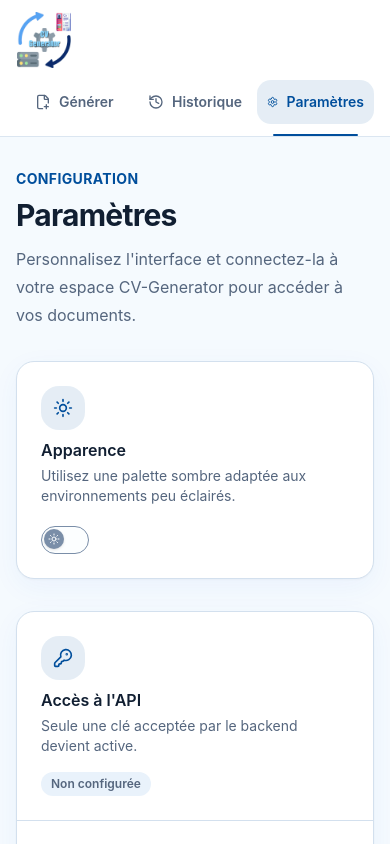
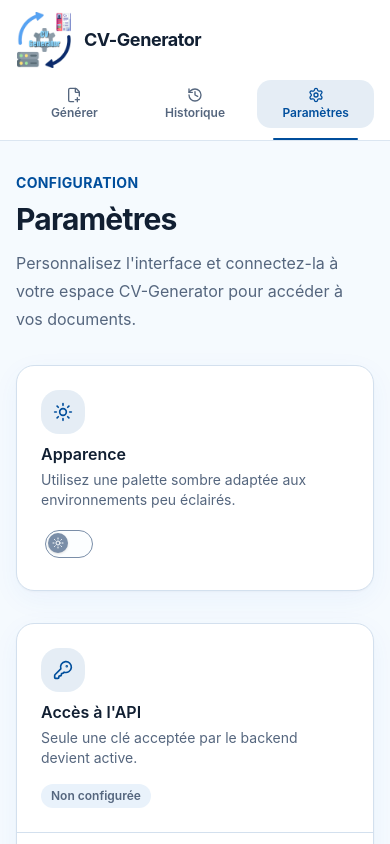
Before and after one commit to gass-an/CV-Generator, a React (Vite) app in the folder generatorweb-service/: page /parametres in a window 390 px wide. Shown: the top 844 px of the page. Built offline with nearby package versions, Linux system fonts and the light colour scheme.

Commit message:
fix(front): amélioration du responsive mobile et de la prévisualisation PDF

```diff
--- a/generatorweb-service/src/components/DocumentDownloadActions.tsx
+++ b/generatorweb-service/src/components/DocumentDownloadActions.tsx
@@ -101,7 +101,9 @@ export function DocumentDownloadActions({
 
   return (
     <div className="space-y-2">
-      <div className={`grid grid-cols-2 gap-2 ${compact ? "text-xs" : ""}`}>
+      <div
+        className={`grid grid-cols-1 gap-2 min-[360px]:grid-cols-2 ${compact ? "text-xs" : ""}`}
+      >
         {(["docx", "pdf"] as const).map((format) => (
           <button
             key={format}
--- a/generatorweb-service/src/components/DocumentPreview.tsx
+++ b/generatorweb-service/src/components/DocumentPreview.tsx
@@ -130,14 +130,15 @@ export function DocumentPreview() {
 
   return (
     <Card className="overflow-hidden py-0 lg:sticky lg:top-28">
-      <div className="border-border flex items-center justify-between gap-3 border-b px-5 py-4 sm:px-6">
-        <div>
+      <div className="border-border flex items-start justify-between gap-3 border-b px-4 py-4 sm:items-center sm:px-6">
+        <div className="min-w-0">
           <h2 className="font-semibold">Suivi du document</h2>
           <p className="text-muted-foreground mt-0.5 text-xs">
             Statut réel communiqué par le backend
           </p>
         </div>
         <Badge
+          className="shrink-0"
           variant={
             state.phase === "failed" ||
             state.phase === "interrupted" ||
--- a/generatorweb-service/src/components/PdfPreviewDialog.tsx
+++ b/generatorweb-service/src/components/PdfPreviewDialog.tsx
@@ -59,34 +59,40 @@ export function PdfPreviewDialog({
   return (
     <div
       ref={dialog}
-      className="bg-overlay fixed inset-0 z-50 flex items-start justify-center overflow-y-auto p-3 sm:p-6"
+      className="bg-overlay fixed inset-0 z-50 flex items-start justify-center overflow-y-auto p-2 sm:p-6"
       role="dialog"
       aria-modal="true"
       aria-labelledby={titleId}
     >
-      <div className="bg-card border-border my-auto w-full max-w-5xl rounded-xl border shadow-xl">
-        <div className="border-border flex items-start justify-between gap-4 border-b p-4 sm:p-5">
-          <div>
-            <h2 id={titleId} className="font-semibold">
+      <div className="bg-card border-border my-auto flex max-h-[calc(100svh-1rem)] w-full max-w-5xl min-w-0 flex-col overflow-hidden rounded-xl border shadow-xl sm:max-h-[calc(100svh-3rem)]">
+        <div className="border-border flex shrink-0 items-start justify-between gap-3 border-b p-3 sm:gap-4 sm:p-5">
+          <div className="min-w-0">
+            <h2 id={titleId} className="font-semibold break-words">
               {title}
             </h2>
             {subtitle ? (
-              <p className="text-muted-foreground mt-1 text-sm">{subtitle}</p>
+              <p className="text-muted-foreground mt-1 text-sm break-words">
+                {subtitle}
+              </p>
             ) : null}
           </div>
           <button
             ref={closeButton}
             type="button"
             onClick={onClose}
-            className="hover:bg-muted flex size-10 items-center justify-center rounded-lg"
+            className="hover:bg-muted flex size-11 shrink-0 items-center justify-center rounded-lg"
             aria-label="Fermer la prévisualisation"
           >
             <X className="size-5" aria-hidden="true" />
           </button>
         </div>
-        <div className="bg-muted/50 p-3 sm:p-5">{children}</div>
+        <div className="bg-muted/50 min-h-0 overflow-y-auto p-2 sm:p-5">
+          {children}
+        </div>
         {footer ? (
-          <div className="border-border border-t p-4 sm:p-5">{footer}</div>
+          <div className="border-border shrink-0 border-t p-3 sm:p-5">
+            {footer}
+          </div>
         ) : null}
       </div>
     </div>
--- a/generatorweb-service/src/components/PdfViewer.tsx
+++ b/generatorweb-service/src/components/PdfViewer.tsx
@@ -18,7 +18,7 @@ export function PdfPreviewContent({
         data={state.url}
         type="application/pdf"
         aria-label={title}
-        className="h-[65vh] min-h-[480px] w-full rounded-lg border"
+        className="h-[50svh] min-h-64 w-full rounded-lg border sm:h-[65vh] sm:min-h-[480px]"
       >
         <p className="text-muted-foreground p-5 text-sm">
           Votre navigateur ne peut pas afficher ce PDF. Utilisez le bouton de
--- a/generatorweb-service/src/components/ResumeImporter.tsx
+++ b/generatorweb-service/src/components/ResumeImporter.tsx
@@ -122,10 +122,10 @@ export function ResumeImporter() {
               <FileCheck2 className="size-5" aria-hidden="true" />
             </span>
             <div className="min-w-0">
-              <p className="truncate font-semibold">
+              <p className="font-semibold break-words">
                 {metadata.candidateName || "Nom non renseigné"}
               </p>
-              <p className="text-muted-foreground mt-0.5 truncate text-sm">
+              <p className="text-muted-foreground mt-0.5 text-sm break-words">
                 {metadata.professionalTitle ||
                   "Intitulé professionnel non renseigné"}
               </p>
@@ -147,7 +147,7 @@ export function ResumeImporter() {
           </button>
         </div>
 
-        <dl className="mt-5 grid grid-cols-3 gap-2">
+        <dl className="mt-5 grid grid-cols-1 gap-2 min-[375px]:grid-cols-3">
           <div className="bg-card rounded-lg border p-3 text-center">
             <BriefcaseBusiness
               className="text-primary mx-auto size-4"
@@ -175,7 +175,7 @@ export function ResumeImporter() {
         </dl>
 
         <div className="border-border mt-4 flex flex-col gap-3 border-t pt-4 sm:flex-row sm:items-center sm:justify-between">
-          <p className="text-muted-foreground min-w-0 truncate text-xs">
+          <p className="text-muted-foreground min-w-0 text-xs break-all">
             {fileName} · {formatFileSize(fileSize)}
           </p>
           <label
--- a/generatorweb-service/src/components/layout/AppLayout.tsx
+++ b/generatorweb-service/src/components/layout/AppLayout.tsx
@@ -19,26 +19,26 @@ export function AppLayout() {
         <div className="mx-auto flex w-full max-w-7xl flex-col gap-3 px-4 py-3 sm:px-6 lg:flex-row lg:items-center lg:justify-between lg:gap-8 lg:px-8">
           <NavLink
             to="/"
-            className="flex w-fit items-center gap-3 rounded-lg"
+            className="flex max-w-full items-center gap-3 rounded-lg"
             aria-label="CV-Generator — accueil"
           >
             <BrandLogo brand="cv-generator" />
-            <span className="hidden sm:block">
+            <span className="min-w-0">
               <span className="block text-lg font-bold tracking-tight">
                 CV-Generator
               </span>
-              <span className="text-muted-foreground block text-xs">
+              <span className="text-muted-foreground hidden text-xs sm:block">
                 Votre candidature, mieux préparée
               </span>
             </span>
           </NavLink>
 
-          <div className="flex items-center gap-3 lg:ml-auto">
+          <div className="flex w-full min-w-0 items-center gap-3 lg:ml-auto lg:w-auto">
             <Badge variant="outline" className="hidden xl:inline-flex">
               Projet HackAVP
             </Badge>
             <nav
-              className="min-w-0 flex-1 lg:flex-none"
+              className="w-full min-w-0 lg:w-auto lg:flex-none"
               aria-label="Navigation principale"
             >
               <ul className="grid grid-cols-3 gap-1 lg:flex">
@@ -49,7 +49,7 @@ export function AppLayout() {
                       end={end}
                       className={({ isActive }) =>
                         cn(
-                          "text-muted-foreground hover:bg-primary/6 hover:text-primary relative flex min-h-11 items-center justify-center gap-2 rounded-lg px-2.5 py-2 text-sm font-semibold transition-colors sm:px-4",
+                          "text-muted-foreground hover:bg-primary/6 hover:text-primary relative flex min-h-12 min-w-0 flex-col items-center justify-center gap-0.5 rounded-lg px-1 py-1.5 text-xs font-semibold transition-colors sm:min-h-11 sm:flex-row sm:gap-2 sm:px-4 sm:py-2 sm:text-sm",
                           isActive &&
                             "bg-primary/10 text-primary after:bg-primary after:absolute after:inset-x-4 after:-bottom-3 after:h-0.5 after:rounded-full lg:after:-bottom-3.5",
                         )
--- a/generatorweb-service/src/index.css
+++ b/generatorweb-service/src/index.css
@@ -74,7 +74,7 @@
   }
 
   body {
-    @apply bg-background text-foreground min-w-80 overflow-x-hidden antialiased;
+    @apply bg-background text-foreground min-w-80 antialiased;
     font-family:
       Inter,
       ui-sans-serif,
--- a/generatorweb-service/src/pages/SettingsPage.tsx
+++ b/generatorweb-service/src/pages/SettingsPage.tsx
@@ -97,11 +97,15 @@ export function SettingsPage() {
             aria-checked={theme === "dark"}
             aria-label="Activer le mode sombre"
             onClick={() => setTheme(theme === "dark" ? "light" : "dark")}
-            className={`relative mt-3 h-7 w-12 shrink-0 rounded-full border transition-colors sm:mt-0 ${
+            className="relative mt-1 h-11 w-14 shrink-0 rounded-full sm:mt-0"
+          >
+            <span
+              className={`absolute top-2 left-1 h-7 w-12 rounded-full border transition-colors ${
                 theme === "dark"
                   ? "border-primary bg-primary"
                   : "border-field-border bg-field"
               }`}
+              aria-hidden="true"
             >
               <span
                 className={`absolute top-0.5 left-0.5 flex size-5 items-center justify-center rounded-full shadow-sm transition-[transform,background-color] ${
@@ -109,13 +113,13 @@ export function SettingsPage() {
                     ? "bg-primary-foreground translate-x-5"
                     : "bg-field-border translate-x-0"
                 }`}
-              aria-hidden="true"
               >
                 {theme === "dark" ? (
                   <Moon className="text-primary size-3" />
                 ) : (
                   <Sun className="text-field size-3" />
                 )}
+              </span>
             </span>
           </button>
         </CardHeader>
```
Also changed, not shown: 2 other files (tests, documents, lock files or other folders). Lines whose indentation alone changed are shown as unchanged.
